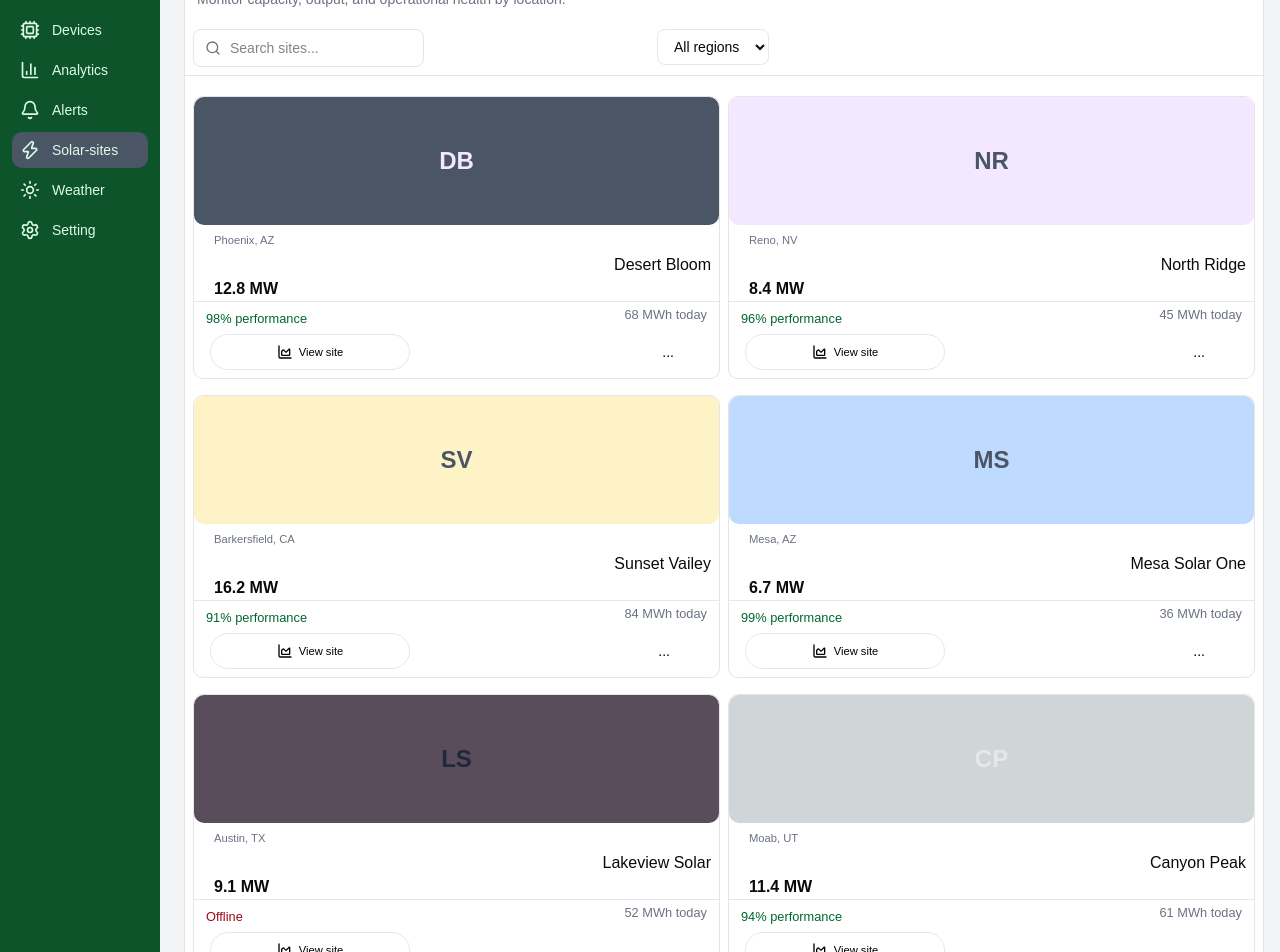
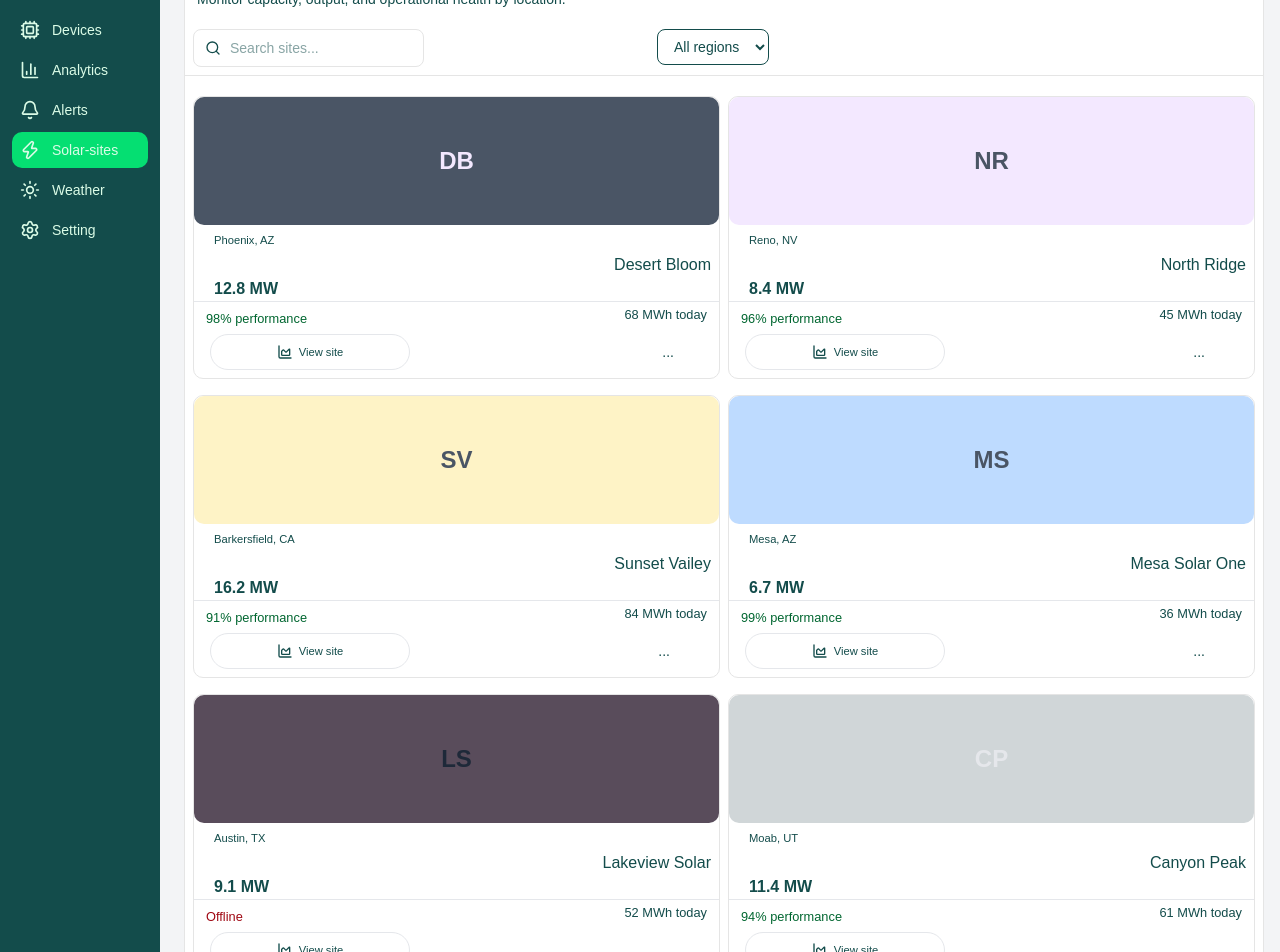
Before and after one commit to Frozyne/KiloWattz, a React (Vite) app in the folder client/: page /admin/sites in a window 1280 px wide. Shown: the part 100-1052 px from the top of the page. Built offline with nearby package versions, Linux system fonts and the light colour scheme; no server answers.

Commit message:
Add fixes and adjustment

```diff
--- a/client/src/components/admin/NavBar.tsx
+++ b/client/src/components/admin/NavBar.tsx
@@ -9,7 +9,7 @@ export default function NavBar(){
         <nav className="bg-primary rounded-3xl flex items-center justify-around gap-2">
           <div className="max-w-7xl mx-auto flex items-center justify-between">
         <div className="flex items-center gap-3 ml-2">
-          <div className="h-10 w-10 rounded-xl bg-linear-to-br from-green-700 to-green-100 flex items-center justify-center shadow-lg shadow-amber-500/20">
+          <div className="h-10 w-10 rounded-xl bg-linear-to-br from-green-500 to-green-100 flex items-center justify-center shadow-lg shadow-amber-500/20">
             <Sun className="h-6 w-6 text-zinc-950 stroke-[2.5]" />
           </div>
           <span className="text-xl font-bold tracking-tight text-green-700">
--- a/client/src/components/admin/SideBar.tsx
+++ b/client/src/components/admin/SideBar.tsx
@@ -26,7 +26,7 @@ export default function Sidebar() {
   ]
   return (
     <aside
-      className={`shrink-0 bg-green-900 text-green-100 flex flex-col p-3 transition-all duration-300 ${
+      className={`shrink-0 bg-primary text-green-100 flex flex-col p-3 transition-all duration-300 ${
         open ? "w-40" : "w-15"
       }`}
     >
@@ -36,7 +36,7 @@ export default function Sidebar() {
         <button
           onClick={() => setOpen(!open)}
           aria-label={open ? "Collapse sidebar" : "Expand sidebar"}
-          className="p-2 rounded-lg hover:bg-zinc-900/70 mx-auto"
+          className="p-2 rounded-lg hover:bg-green-400 mx-auto"
         >
           {open ? <PanelLeftClose size={20} /> : <PanelLeftOpen size={20} />}
         </button>
@@ -52,7 +52,7 @@ export default function Sidebar() {
             className={({ isActive }) =>
               `flex items-center gap-3 p-2 rounded-lg text-sm transition-colors ${
                 open ? "" : "justify-center"
-              } ${isActive ? "bg-gray-600" : "hover:bg-zinc-900/70"}`
+              } ${isActive ? "bg-green-400" : "hover:bg-zinc-900/70"}`
             }
           >
             <Icon size={20} className="shrink-0" />
--- a/client/src/index.css
+++ b/client/src/index.css
@@ -55,7 +55,7 @@
     --card-foreground: oklch(0.145 0 0);
     --popover: oklch(1 0 0);
     --popover-foreground: oklch(0.145 0 0);
-    --primary: rgb(3, 33, 6);
+    --primary: rgb(19, 76, 75);
     --primary-foreground: oklch(0.985 0 0);
     --secondary: oklch(0.97 0 0);
     --secondary-foreground: oklch(0.205 0 0);
--- a/client/src/pages/admin/SolarSites.tsx
+++ b/client/src/pages/admin/SolarSites.tsx
@@ -8,15 +8,15 @@ export default function SolarSites(){
     const [region, setRegion] = useState("All")
     return(
         <div className="bg-white border rounded-2xl mt-3 ml-2">
-            <span className="flex justify-between mt-3 p-3 text-2xl font-bold">Solar sites
-            <Button className="bg-teal-800 text"><PlusIcon/>Add site</Button></span>
+            <span className="flex justify-between mt-3 p-3 text-2xl font-bold text-primary">Solar sites
+            <Button className="bg-primary text-green-100"><PlusIcon/>Add site</Button></span>
             <div>
-                <p className="p-1 ml-2 text-sm text-gray-500 -translate-y-4">Monitor capacity, output, and operational health by location.</p>
+                <p className="p-1 ml-2 text-sm text-primary -translate-y-4">Monitor capacity, output, and operational health by location.</p>
             </div>
 
             <div>
-                <div className="relative w-full max-w-sm ml-2 flex justify-between">
-                     <SearchIcon className="pointer-events-none absolute left-3 top-1/2 h-4 w-4 -translate-y-1/2 text-gray-500"/>
+                <div className="relative w-full max-w-sm ml-2 flex justify-between text-primary">
+                     <SearchIcon className="pointer-events-none absolute left-3 top-1/2 h-4 w-4 -translate-y-1/2 text-primary"/>
                     <input
                     type="text"
                     value={query}
@@ -24,12 +24,12 @@ export default function SolarSites(){
                         setQuery(e.target.value)
                     }}
                     placeholder="Search sites..."
-                    className="rounded-md border py-2 pl-9 pr-3 text-sm outline-none focus:ring-gray-200"
+                    className="rounded-md border py-2 pl-9 pr-3 text-sm outline-none text-primary"
                     />
                     <div className="translate-x-48">
                      <select value={region}
                         onChange={(e) => { setRegion(e.target.value); }}
-                        className="rounded-md border border-gray-200 px-3 py-2 text-sm outline-none focus:ring-2 focus:ring-gray-200">
+                        className="rounded-md border border-primary px-3 py-2 text-sm outline-none focus:ring-2 focus:ring-primary text-primary">
                             <option value="All">All regions</option>
                             <option value="North">North</option>
                             <option value="South">South</option>
@@ -42,91 +42,91 @@ export default function SolarSites(){
                     <div className="border rounded-lg mt-3 transition duration-300 hover:-translate-y-1 hover:bg-gray-50 hover:shadow-2xl cursor-pointer">
                         <div>
                         <span className="p-12 flex items-center justify-center rounded-lg font-bold text-2xl bg-gray-600 text-purple-100">DB</span>
-                        <div className="p-1 ml-4 text-gray-500 text-sm"><small>Phoenix, AZ</small></div>
-                        <p className="flex justify-end pr-2">Desert Bloom</p>
-                        <span className="p-1 ml-4"><strong>12.8 MW</strong></span>
+                        <div className="p-1 ml-4 text-primary text-sm"><small>Phoenix, AZ</small></div>
+                        <p className="flex justify-end pr-2 text-primary">Desert Bloom</p>
+                        <span className="p-1 ml-4 text-primary"><strong>12.8 MW</strong></span>
                         </div>
                         <span className="border-t border-gray-200 flex justify-between">
                         <p className="text-green-800 p-1 ml-2"><small>98% performance</small></p>
-                        <p className="text-gray-500 pr-3"><small>68 MWh today</small></p></span>
+                        <p className="text-primary pr-3"><small>68 MWh today</small></p></span>
                         <div className="flex ml-2 pr-3 justify-between">
-                        <Button className="bg-white text-black border-gray-200 p-2 ml-2 w-50 mb-2"><ChartAreaIcon/><small>View site</small></Button>
-                        <Button className="bg-white text-black -translate-x-6 p-2 w-fit">...</Button>
+                        <Button className="bg-white text-primary border-gray-200 p-2 ml-2 w-50 mb-2"><ChartAreaIcon/><small>View site</small></Button>
+                        <Button className="bg-white text-primary -translate-x-6 p-2 w-fit">...</Button>
                         </div>
                     </div>
                     <div className="border rounded-lg mt-3 transition duration-300 hover:-transition-y-1 hover:bg-gray-50 hover:shadow-2xl cursor-pointer">
                         <div>
                         <span className="p-12 flex items-center justify-center rounded-lg font-bold text-2xl bg-purple-100 text-gray-600">NR</span>
-                        <div className="p-1 ml-4 text-gray-500 text-sm"><small>Reno, NV</small></div>
-                        <p className="flex justify-end pr-2">North Ridge</p>
-                        <span className="p-1 ml-4"><strong>8.4 MW</strong></span>
+                        <div className="p-1 ml-4 text-primary text-sm"><small>Reno, NV</small></div>
+                        <p className="flex justify-end pr-2 text-primary">North Ridge</p>
+                        <span className="p-1 ml-4 text-primary"><strong>8.4 MW</strong></span>
                         </div>
                         <span className="border-t border-gray-200 flex justify-between">
                         <p className="text-green-800 p-1 ml-2"><small>96% performance</small></p>
-                        <p className="text-gray-500 pr-3"><small>45 MWh today</small></p></span>
+                        <p className="text-primary pr-3"><small>45 MWh today</small></p></span>
                         <div className="flex ml-2 pr-3 justify-between">
-                        <Button className="bg-white text-black border-gray-200 p-2 ml-2 w-50 mb-2"><ChartAreaIcon/><small>View site</small></Button>
-                        <Button className="bg-white text-black -translate-x-7 p-2 w-fit">...</Button>
+                        <Button className="bg-white text-primary border-gray-200 p-2 ml-2 w-50 mb-2"><ChartAreaIcon/><small>View site</small></Button>
+                        <Button className="bg-white text-primary -translate-x-7 p-2 w-fit">...</Button>
                         </div>
                     </div>
                     <div className="border rounded-lg mt-2 transition duration-300 hover:-transition-y-1 hover:bg-gray-50 hover:shadow-2xl cursor-pointer">
                         <div>
                         <span className="p-12 flex items-center justify-center rounded-lg font-bold text-2xl bg-amber bg-amber-100 text-gray-600">SV</span>
-                        <div className="p-1 ml-4 text-gray-500 text-sm"><small>Barkersfield, CA</small></div>
-                        <p className="flex justify-end pr-2">Sunset Vailey</p>
-                        <span className="p-1 ml-4"><strong>16.2 MW</strong></span>
+                        <div className="p-1 ml-4 text-primary text-sm"><small>Barkersfield, CA</small></div>
+                        <p className="flex justify-end pr-2 text-primary">Sunset Vailey</p>
+                        <span className="p-1 ml-4 text-primary"><strong>16.2 MW</strong></span>
                         </div>
                         <span className="border-t border-gray-200 flex justify-between">
                         <p className="text-green-800 p-1 ml-2"><small>91% performance</small></p>
-                        <p className="text-gray-500 pr-3"><small>84 MWh today</small></p></span>
+                        <p className="text-primary pr-3"><small>84 MWh today</small></p></span>
                         <div className="flex ml-2 pr-3 justify-between">
-                        <Button className="bg-white text-black border-gray-200 p-2 ml-2 w-50 mb-2"><ChartAreaIcon/><small>View site</small></Button>
-                        <Button className="bg-white text-black -translate-x-7 p-2 w-fit">...</Button>
+                        <Button className="bg-white text-primary border-gray-200 p-2 ml-2 w-50 mb-2"><ChartAreaIcon/><small>View site</small></Button>
+                        <Button className="bg-white text-primary -translate-x-7 p-2 w-fit">...</Button>
                         </div>
                     </div>
                     <div className="border rounded-lg mt-2 transition duration-300 hover:-transition-y-1 hover:bg-gray-50 hover:shadow-2xl cursor-pointer">
                         <div>
                         <span className="p-12 flex items-center justify-center rounded-lg font-bold text-2xl bg-blue-200 text-gray-600">MS</span>
-                        <div className="p-1 ml-4 text-gray-500 text-sm"><small>Mesa, AZ</small></div>
-                        <p className="flex justify-end pr-2">Mesa Solar One</p>
-                        <span className="p-1 ml-4"><strong>6.7 MW</strong></span>
+                        <div className="p-1 ml-4 text-primary text-sm"><small>Mesa, AZ</small></div>
+                        <p className="flex justify-end pr-2 text-primary">Mesa Solar One</p>
+                        <span className="p-1 ml-4 text-primary"><strong>6.7 MW</strong></span>
                         </div>
                         <span className="border-t border-gray-200 flex justify-between">
                         <p className="text-green-800 p-1 ml-2"><small>99% performance</small></p>
-                        <p className="text-gray-500 pr-3"><small>36 MWh today</small></p></span>
+                        <p className="text-primary pr-3"><small>36 MWh today</small></p></span>
                         <div className="flex ml-2 pr-3 justify-between">
-                        <Button className="bg-white text-black border-gray-200 p-2 ml-2 w-50 mb-2"><ChartAreaIcon/><small>View site</small></Button>
-                        <Button className="bg-white text-black -translate-x-7 p-2 w-fit">...</Button>
+                        <Button className="bg-white text-primary border-gray-200 p-2 ml-2 w-50 mb-2"><ChartAreaIcon/><small>View site</small></Button>
+                        <Button className="bg-white text-primary -translate-x-7 p-2 w-fit">...</Button>
                         </div>
                          </div>
                     <div className="border rounded-lg mt-2 duration-300 transition hover:-transition-y-1 hover:bg-gray-50 hover:shadow-2xl cursor-pointer">
                         <div className="border-lg border-gray-500">
                         <span className="p-12 flex items-center justify-center rounded-lg font-bold text-2xl bg-mauve-600 text-gray-800">LS</span>
-                        <div className="p-1 ml-4 text-gray-500 text-sm"><small>Austin, TX</small></div>
-                        <p className="flex justify-end pr-2">Lakeview Solar</p>
-                        <span className="p-1 ml-4"><strong>9.1 MW</strong></span>
+                        <div className="p-1 ml-4 text-primary text-sm"><small>Austin, TX</small></div>
+                        <p className="flex justify-end pr-2 text-primary">Lakeview Solar</p>
+                        <span className="p-1 ml-4 text-primary"><strong>9.1 MW</strong></span>
                         </div>
                         <span className="border-t border-gray-200 flex justify-between">
                         <p className="text-red-800 p-1 ml-2"><small>Offline</small></p>
-                        <p className="text-gray-500 pr-3"><small>52 MWh today</small></p></span>
+                        <p className="text-primary pr-3"><small>52 MWh today</small></p></span>
                         <div className="flex ml-2 pr-3 justify-between">
-                        <Button className="bg-white text-black border-gray-200 p-2 ml-2 w-50 mb-2"><ChartAreaIcon/><small>View site</small></Button>
-                        <Button className="bg-white text-black -translate-x-7 p-2 w-fit">...</Button>
+                        <Button className="bg-white text-primary border-gray-200 p-2 ml-2 w-50 mb-2"><ChartAreaIcon/><small>View site</small></Button>
+                        <Button className="bg-white text-primary -translate-x-7 p-2 w-fit">...</Button>
                         </div>
                         </div>
                     <div className="border rounded-lg mt-2 transition duration-300 hover:-transition-y-1 hover:bg-gray-50 hover:shadow-2xl cursor-pointer">
                         <div>
                         <span className="p-12 flex items-center justify-center rounded-lg font-bold text-2xl bg-mist-300 text-gray-200">CP</span>
-                        <div className="p-1 ml-4 text-gray-500 text-sm"><small>Moab, UT</small></div>
-                        <p className="flex justify-end pr-2">Canyon Peak</p>
-                        <span className="p-1 ml-4"><strong>11.4 MW</strong></span>
+                        <div className="p-1 ml-4 text-primary text-sm"><small>Moab, UT</small></div>
+                        <p className="flex justify-end pr-2 text-primary">Canyon Peak</p>
+                        <span className="p-1 ml-4 text-primary"><strong>11.4 MW</strong></span>
                         </div>
                         <span className="border-t border-gray-200 flex justify-between">
                         <p className="text-green-800 p-1 ml-2"><small>94% performance</small></p>
-                        <p className="text-gray-500 pr-3"><small>61 MWh today</small></p></span>
+                        <p className="text-primary pr-3"><small>61 MWh today</small></p></span>
                         <div className="flex ml-2 pr-3 justify-between">
-                        <Button className="bg-white text-black border-gray-200 p-2 ml-2 w-50"><ChartAreaIcon/><small>View site</small></Button>
-                        <Button className="bg-white text-black -translate-x-7 p-2 w-fit">...</Button>
+                        <Button className="bg-white text-primary border-gray-200 p-2 ml-2 w-50"><ChartAreaIcon/><small>View site</small></Button>
+                        <Button className="bg-white text-primary -translate-x-7 p-2 w-fit">...</Button>
                         </div>
                     </div>
                     </div>
```
Also changed, not shown: client/src/components/admin/AdminLiveStatsRow.tsx (+9 -9 lines), client/src/components/admin/Analytics.tsx (+11 -9 lines), client/src/components/admin/Health.tsx (+19 -19 lines), client/src/pages/admin/OverviewPage.tsx (+6 -8 lines).
